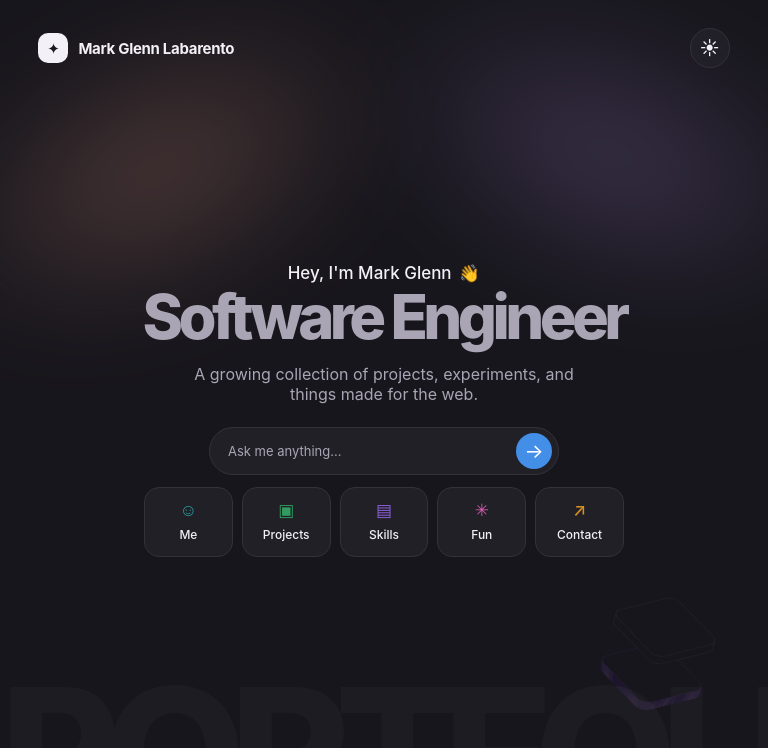
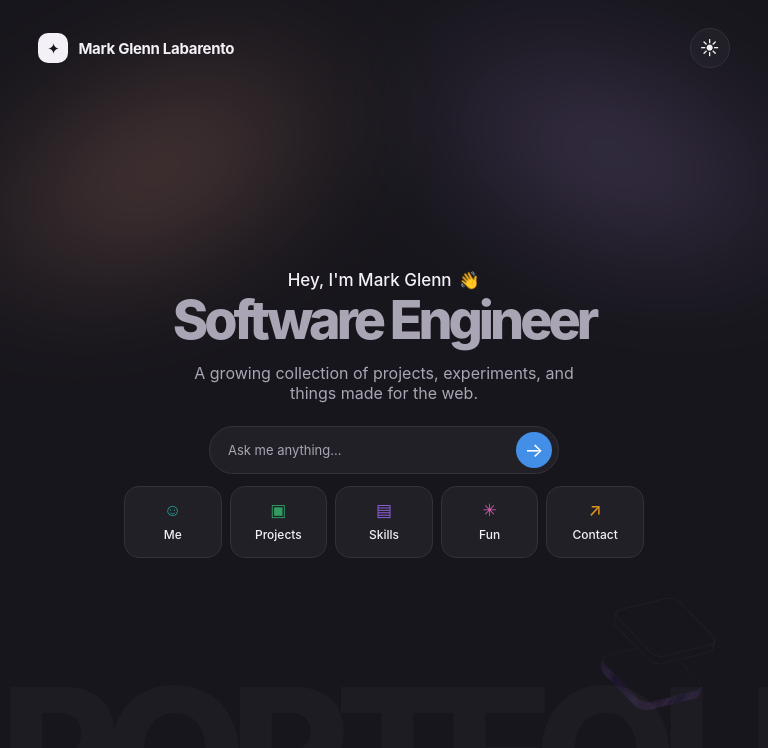
Before and after one commit to markglennlabarento/markglennlabarento.github.io, a React (Vite) app: page / in a window 768 px wide. Shown: the top 748 px of the page. Built offline with nearby package versions, Linux system fonts and the light colour scheme.

Commit message:
add responsiveness

```diff
--- a/src/App.css
+++ b/src/App.css
@@ -384,6 +384,30 @@
   20%, 40% { transform: rotate(-8deg); }
 }
 
+@media (min-width: 641px) and (max-width: 900px) {
+  .hero-section {
+    min-height: max(680px, 100svh);
+    padding: 100px 32px 72px;
+  }
+
+  .hero-content {
+    width: min(100%, 600px);
+  }
+
+  .hero-content h1 {
+    font-size: clamp(52px, 7vw, 68px);
+  }
+
+  .section-nav {
+    width: min(100%, 520px);
+    gap: 8px;
+  }
+
+  .nav-card {
+    min-height: 72px;
+  }
+}
+
 @media (max-width: 640px) {
   .topbar {
     padding: 17px 16px;
@@ -434,14 +458,15 @@
   }
 
   .hero-content h1 {
-    font-size: clamp(45px, 13vw, 64px);
+    max-width: 100%;
+    font-size: clamp(34px, 11vw, 64px);
+    text-wrap: balance;
   }
 
   .hero-description {
     max-width: 320px;
     font-size: 14px;
   }
-
 }
 
 @media (prefers-reduced-motion: reduce) {
```
